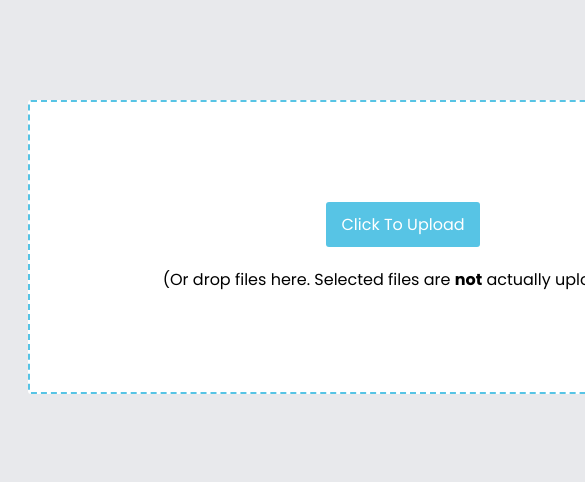
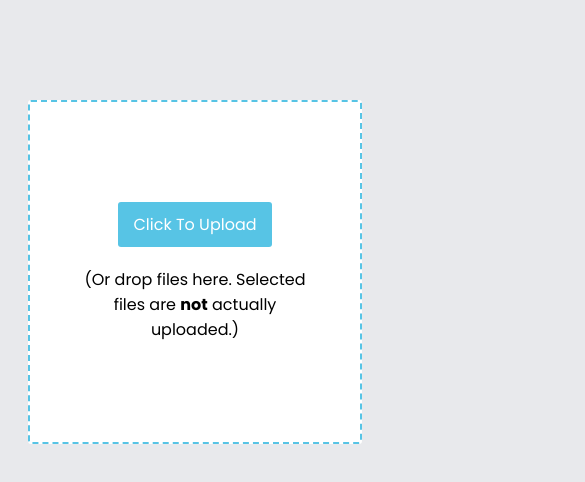
Before and after one commit to lukes-code/dropzone, a plain HTML site: page index.html in a window 390 px wide. Shown: the part 168-650 px from the top of the page, 585 px wide, since content can reach past the window. Drawn offline with nearby package versions, Linux system fonts and the light colour scheme.

Commit message:
mobile dropzone

```diff
--- a/styles.css
+++ b/styles.css
@@ -85,7 +85,7 @@ body{
 }
 
 @media only screen and (max-width:768px){
-    .dropzone .dz-preview {
+    .dropzone .dz-preview, .dropzone .my-dropzone {
         width: 100%;
     }
 }
```
